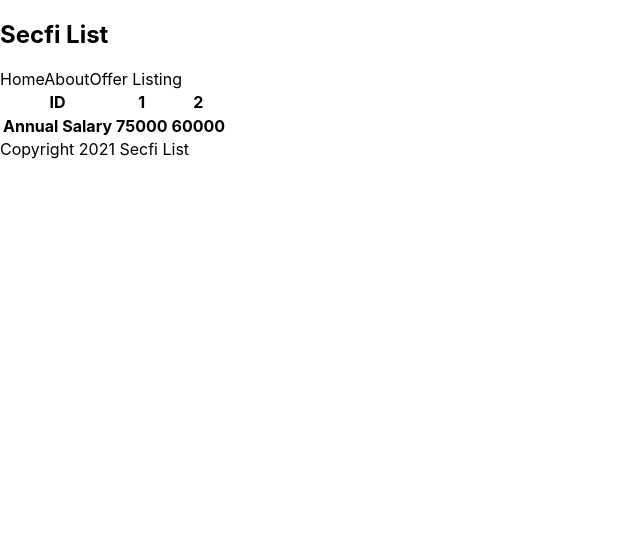
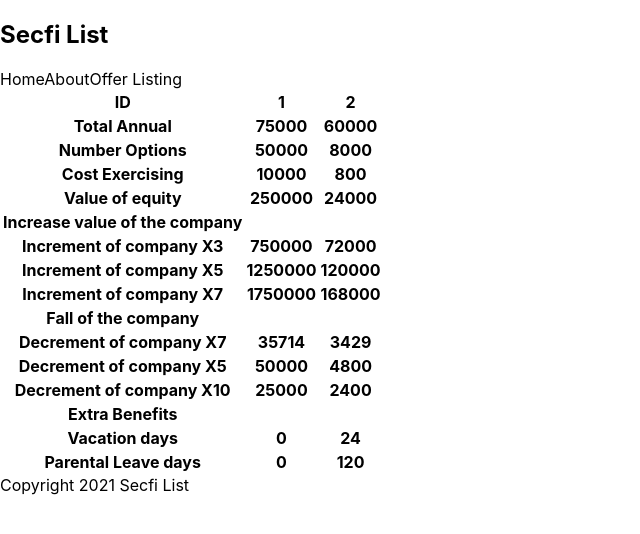
Before and after one commit to oscar-halcon/Playground, a Next.js app: page /offers/comparison in a window 1280 px wide. Shown: the top 534 px of the page, without its empty margins (0-640 px from the left). Built offline with nearby package versions, Linux system fonts and the light colour scheme.

Commit message:
Show both offers at the same time comparison

```diff
--- a/pages/offers/comparison.js
+++ b/pages/offers/comparison.js
@@ -11,16 +11,82 @@
     return (
         <div>
             <table className='comparetab'>
+                {//offer.map(a=>(<tr> <th>a.id</th></tr> <tr> <th>a.id</th></tr>))
+                }
                 <tr>
                     <th>ID</th><th>{offer1.id}</th>
                     <th>{offer2.id}</th>
                 </tr>
                 <tr>
-                    <th>Annual Salary</th><th>{offer1.Annual_salary}</th>
-                    <th>{Number(offer2.Annual_salary)}</th>
+                    <th>Total Annual</th>
+                    <th>{offer1.Annual_salary+offer1.Bonus}</th>
+                    <th>{offer2.Annual_salary+offer2.Bonus}</th>
+                </tr>
+                <tr>
+                    <th>Number Options</th><th>{offer1.Number_options}</th>
+                    <th>{offer2.Number_options}</th>
+                </tr>
+                <tr>
+                    <th>Cost Exercising</th>
+                    <th>{offer1.Number_options * offer1.Strike_price}</th>
+                    <th>{offer2.Number_options * offer2.Strike_price}</th>
+                </tr>
+                <tr>
+                    <th>Value of equity</th>
+                    <th>{offer1.Number_options * offer1.Current_FMV_company}</th>
+                    <th>{offer2.Number_options*offer2.Current_FMV_company}</th>
+                </tr>
+                <tr>
+                    <th>Increase value of the company</th>
+                </tr>
+                <tr>
+                    <th>Increment of company X3</th>
+                    <th>{(offer1.Number_options * offer1.Current_FMV_company)*3}</th>
+                    <th>{(offer2.Number_options*offer2.Current_FMV_company)*3}</th>
+                </tr>
+                <tr>
+                    <th>Increment of company X5</th>
+                    <th>{(offer1.Number_options * offer1.Current_FMV_company)*5}</th>
+                    <th>{(offer2.Number_options*offer2.Current_FMV_company)*5}</th>
+                </tr>
+                <tr>
+                    <th>Increment of company X7</th>
+                    <th>{(offer1.Number_options * offer1.Current_FMV_company)*7}</th>
+                    <th>{(offer2.Number_options*offer2.Current_FMV_company)*7}</th>
+                </tr>
+                <tr>
+                    <th>Fall of the company</th>
+                </tr>
+                <tr>
+                    <th>Decrement of company X7</th>
+                    <th>{Math.round((offer1.Number_options * offer1.Current_FMV_company)/7)}</th>
+                    <th>{Math.round((offer2.Number_options*offer2.Current_FMV_company)/7)}</th>
+                </tr>
+                <tr>
+                    <th>Decrement of company X5</th>
+                    <th>{(offer1.Number_options * offer1.Current_FMV_company)/5}</th>
+                    <th>{(offer2.Number_options*offer2.Current_FMV_company)/5}</th>
+                </tr>
+                <tr>
+                    <th>Decrement of company X10</th>
+                    <th>{(offer1.Number_options * offer1.Current_FMV_company)/10}</th>
+                    <th>{(offer2.Number_options*offer2.Current_FMV_company)/10}</th>
+                </tr>
+                <tr>
+                    <th>Extra Benefits</th>
+                </tr>
+                <tr>
+                    <th>Vacation days</th>
+                    <th>{offer1.Vacation_days}</th>
+                    <th>{offer2.Vacation_days}</th>
+                </tr>
+                <tr>
+                    <th>Parental Leave days</th>
+                    <th>{offer1.Parental_leave}</th>
+                    <th>{offer2.Parental_leave}</th>
                 </tr>
             </table>
-        </div>//<th>{Number(offer1.Annual_salary)-Number(offer2.Annual_salary)}</th>
+        </div>
      );
 }
 
```
